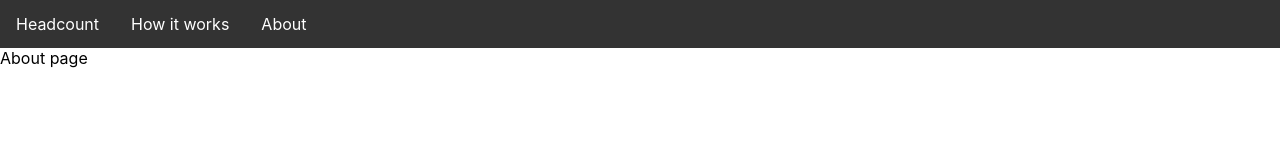
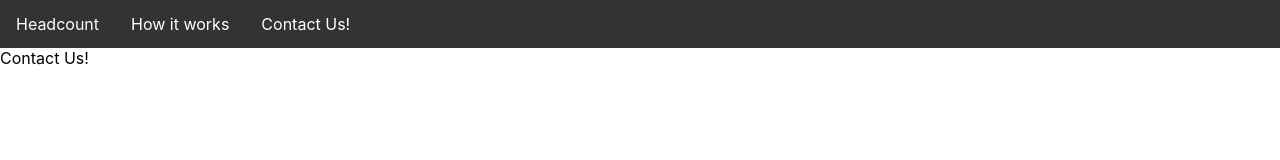
Before and after one commit to yoavshmariahu/headcountonreact, a React (Create React App) app: page /contact in a window 1280 px wide. Shown: the top 160 px of the page. Built offline with nearby package versions, Linux system fonts and the light colour scheme; what google-maps-react would draw is missing.

Commit message:
nothign much

```diff
--- a/src/Components/Contact.js
+++ b/src/Components/Contact.js
@@ -4,7 +4,7 @@ class Contact extends Component {
   render() {
     return (
       <div>
-        About page
+        Contact Us!
       </div>
     );
   }
--- a/src/Components/Header.js
+++ b/src/Components/Header.js
@@ -9,7 +9,7 @@ class Header extends Component {
         <ul>
           <li><NavLink to="/">Headcount</NavLink></li>
           <li><NavLink to="/how-it-works">How it works</NavLink></li>
-          <li><NavLink to="/about">About</NavLink></li>
+          <li><NavLink to="/contact">Contact Us!</NavLink></li>
         </ul>
       </nav>
     );
--- a/src/Components/HowItWorksPage.js
+++ b/src/Components/HowItWorksPage.js
@@ -4,6 +4,7 @@ import '../How.css';
 class HowItWorksPage extends Component {
   render() {
     return (
+
       <div>
         <img src="/img/howitworks.png" class="center" alt="How it Works!"/>
       </div>
```
